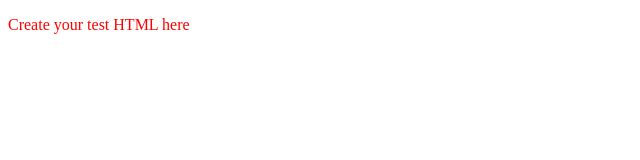
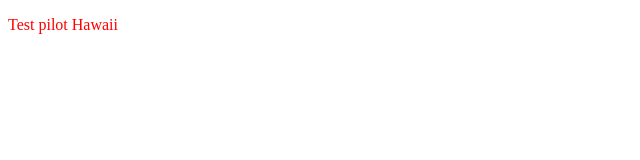
Before and after one commit to EKMarc/PracticeForms, a plain HTML site: page CSSstructured/index.html in a window 1280 px wide. Shown: the whole page, without its empty margins (0-640 px from the left). Drawn offline with Linux system fonts and the light colour scheme.

Commit message:
Add text to body

```diff
--- a/CSSstructured/index.html
+++ b/CSSstructured/index.html
@@ -6,6 +6,6 @@
     <link rel="stylesheet" href="styles.css" />
   </head>
   <body>
-    <p>Create your test HTML here</p>
+    <p>Test pilot Hawaii</p>
   </body>
 </html>
```
